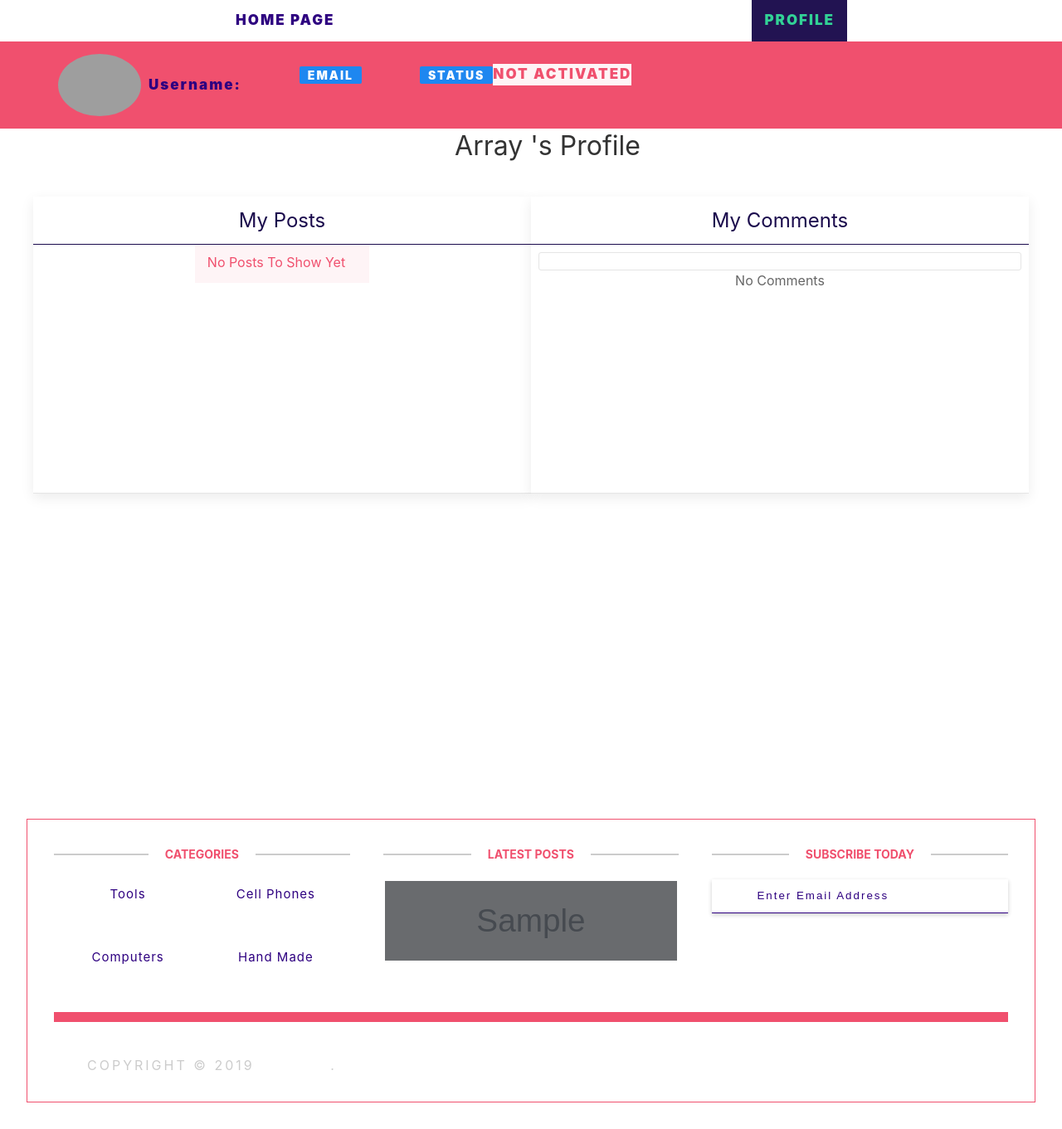
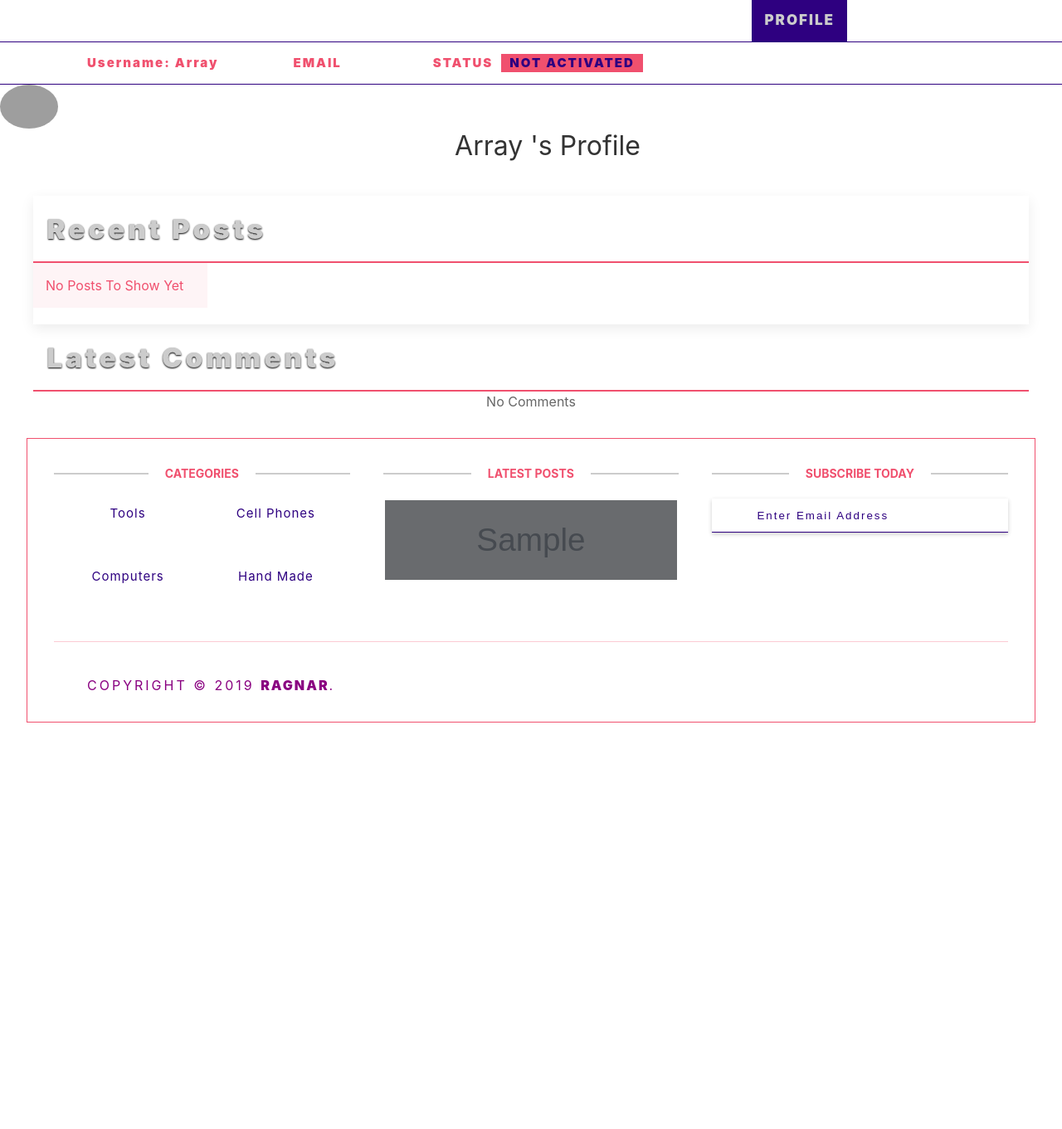
Before and after one commit to emadelawady/blog, a PHP site: page /profile.php in a window 1280 px wide. Shown: the whole page at 83% size. After the commit the page ends 871 px from the top, so only its background shows below. Run offline with PHP 8.4, Linux system fonts and the light colour scheme; a user stored in the database is signed in; data comes from the database, SQL or seed files in the repository; tables that the repository leaves empty or names only in its code hold one stand-in row (values such as "Sample post"); grey boxes marked "Sample" are stand-in pictures; some libraries are stand-ins or nearby versions; grey boxes are pictures that could not be loaded.

Commit message:
new 27/8 fix issues

```diff
--- a/includes/components/latest_posts.php
+++ b/includes/components/latest_posts.php
@@ -1,6 +1,6 @@
 <div class="uk-text-left uk-width-1-1@s uk-width-1-1@m uk-width-1-1@l uk-margin-medium-top">
 
-<span class="uk-text-left home_title">Latest Posts</span>
+<span class="uk-text-left home_title">Recently <i class="fas fa-sync-alt homepage_icon"></i></span>
 </div>
 <div class="uk-text-left uk-width-1-1@s uk-width-1-1@m uk-width-1-1@l uk-margin-remove uk-margin-auto uk-padding-remove" uk-grid>
 <?php
@@ -35,9 +35,7 @@
        </div>
        <div class="uk-width-1-2">
          <p class="uk-margin-remove-top">
-           <time datetime="2016-04-01T19:00">
-             <?php echo $post['Add_Date']; ?>
-           </time>
+             <?php echo date("D M Y", strtotime($post['Add_Date']));?>
          </p>
        </div>
      </div>
--- a/includes/components/random_posts.php
+++ b/includes/components/random_posts.php
@@ -1,6 +1,6 @@
 <div class="uk-text-left uk-width-1-1@s uk-width-1-1@m uk-width-1-1@l uk-margin-medium-top">
 
-<span class="uk-text-left home_title">Random Posts</span>
+<span class="uk-text-left home_title">Random <i class="fas fa-random homepage_icon"></i></span>
 </div>
 <div class="uk-text-left uk-width-1-1@s uk-width-1-1@m uk-width-1-1@l uk-margin-remove uk-margin-auto uk-padding-remove" uk-grid>
 <?php
@@ -36,9 +36,7 @@
                  </div>
                  <div class="uk-width-1-2">
                    <p class="uk-margin-remove-top">
-                     <time datetime="2016-04-01T19:00">
-                       <?php echo $post['Add_Date']; ?>
-                     </time>
+                       <?php echo date("D M Y", strtotime($post['Add_Date']));?>
                    </p>
                  </div>
                </div>
--- a/includes/components/top_commented.php
+++ b/includes/components/top_commented.php
@@ -1,7 +1,7 @@
 
 <div class="uk-text-left uk-width-1-1@s uk-width-1-1@m uk-width-1-1@l uk-margin-medium-top">
 
-<span class="uk-text-left home_title">TOP commented</span>
+<span class="uk-text-left home_title">Trending <i class="fas fa-chart-line homepage_icon"></i></span>
 </div>
 <div class="uk-text-left uk-width-1-1@s uk-width-1-1@m uk-width-1-1@l uk-margin-remove uk-margin-auto uk-padding-remove" uk-grid>
 <?php
@@ -39,9 +39,7 @@
                  </div>
                  <div class="uk-width-1-2">
                    <p class="uk-margin-remove-top">
-                     <time datetime="2016-04-01T19:00">
-                       <?php echo $post['Add_Date']; ?>
-                     </time>
+                     <?php echo date("D M Y", strtotime($post['Add_Date']));?>
                    </p>
                  </div>
                </div>
--- a/includes/components/top_rating.php
+++ b/includes/components/top_rating.php
@@ -1,6 +1,6 @@
 <div class="uk-text-left uk-width-1-1@s uk-width-1-1@m uk-width-1-1@l uk-margin-medium-top">
 
-<span class="uk-text-left home_title">TOP Rating</span>
+<span class="uk-text-left home_title">TOP Rating <i class="fas fa-award homepage_icon"></i></span>
 </div>
 <div class="uk-text-left uk-width-1-1@s uk-width-1-1@m uk-width-1-1@l uk-margin-remove uk-margin-auto uk-padding-remove" uk-grid>
 <?php
@@ -36,9 +36,7 @@
                  </div>
                  <div class="uk-width-1-2">
                    <p class="uk-margin-remove-top">
-                     <time datetime="2016-04-01T19:00">
-                       <?php echo $post['Add_Date']; ?>
-                     </time>
+                     <?php echo date("D M Y", strtotime($post['Add_Date']));?>
                    </p>
                  </div>
                </div>
--- a/includes/templates/comments/comment-box.php
+++ b/includes/templates/comments/comment-box.php
@@ -20,8 +20,7 @@
 
 $comments = $stmt->fetchAll();
 
-
-?>
+if (!empty($comments)) { ?>
 <div class="hold_comment">
 <?php foreach ($comments as $comment) { ?>
 
@@ -48,3 +47,4 @@
 </ul>
 <?php } ?>
 </div>
+<?php } ?>
--- a/includes/templates/footer-main.php
+++ b/includes/templates/footer-main.php
@@ -34,7 +34,7 @@
                 <div class="uk-inline-clip uk-transition-toggle uk-light _latest_posts" style="background-image: url('admin/uploads/posts/<?php echo $latest['Image']; ?>')" tabindex="0">
                   <div class="uk-overlay-primary uk-height-1-1">
                     <span class="uk-transition-slide-bottom-small uk-margin-auto" uk-icon="icon: plus; ratio: 2">
-                  <a class="dod" href="posts.php?postid=<?php echo $latest['Post_ID']; ?>"><?php echo $latest['Name']; ?></a>
+                  <a class="dod" href="posts.php?postid=<?php echo $latest['Post_ID']; ?>"><?php echo excerpt_len($latest['Name'], 10,true); ?></a>
                 </span>
 
                 </div>
--- a/includes/templates/header-light.php
+++ b/includes/templates/header-light.php
@@ -1,5 +1,4 @@
-<?php global $user_info, $session_user, $current_page; // Global Vars ?>
-
+<?php global $con, $user_info, $session_user, $current_page; // Global Vars ?>
   <!DOCTYPE html>
   <html lang="en" dir="ltr">
 
@@ -8,6 +7,8 @@
     <title>
       <?php getTitle(); ?>
     </title>
+    <link href="https://fonts.googleapis.com/css?family=Indie+Flower&display=swap" rel="stylesheet">
+
     <?php
     on_styles('uikit.min');
     on_scripts('all.min');
@@ -39,15 +40,15 @@
           <div class="uk-navbar-right">
             <ul class="uk-navbar-nav">
               <li class="<?php if(isset($current_page) && $current_page == 'add-post.php') { echo " active_upper "; } ?>">
-                <a href="add-post.php" class="">
+                <a href="add-post.php" class="a_header">
                   <i class="fas fa-edit fa-1x"></i>
-                  <?php if($current_page == 'add-post.php') { echo "<span class='uk-text-success'> Add Post</span>"; } ?>
+                  <?php if($current_page == 'add-post.php') { echo "<span class=''> Add Post</span>"; } ?>
                 </a>
               </li>
               <li class="<?php if(isset($current_page) && $current_page == 'profile.php') { echo " active_upper "; } ?>">
                 <a href="profile.php">
                   <i class="fas fa-user fa-1x"></i>
-                  <?php if($current_page == 'profile.php') { echo "<span class='uk-text-success'> Profile</span>"; } ?>
+                  <?php if($current_page == 'profile.php') { echo "<span class=''> Profile</span>"; } ?>
                 </a>
               </li>
               <li>
@@ -61,31 +62,27 @@
         </nav>
         <!-- end nav one -->
         <!-- Start nav two  -->
-        <nav class="uk-navbar uk-width-1-1 uk-margin-remove sec_background uk-padding-small" uk-navbar>
+        <nav class="uk-navbar uk-width-1-1 uk-margin-remove down_nav" uk-navbar>
           <ul class="uk-navbar-nav uk-width-1-1 uk-text-center" uk-grid>
-            <!-- Left -->
-            <li>
+            <!-- Right -->
+            <li class="profile_email">
               <a>
-                <span class="profile_img">
-                <img width="100px" src="admin/uploads/avatars/<?php echo $user_info['avatar']; ?>" alt="">
-                </span>
-                <span class="uk-text-capitalize">username: <?php echo $user_info['Username']; ?> </span>
+                <span class="uk-text-capitalize">username: <?php echo $_SESSION['user']; ?> </span>
               </a>
             </li>
-            <!-- Right -->
-            <li>
+            <li class="profile_email">
               <a>
-                <span class="uk-label">Email</span>
-                <span class="uk-alert-primary"><?php echo $user_info['Email']; ?></span>
+                <span class="">Email</span>
+                <span class=""><?php echo $user_info['Email']; ?></span>
               </a>
             </li>
-            <li>
+            <li class="profile_email">
               <a>
-                <span class="uk-label">Status</span>
+                <span class="">Status</span>
                 <?php if ($user_info['RegStatus'] == 1) {
-                  echo "<span class='uk-alert-primary'>Activated</span>";
+                  echo "<span class=''>Activated</span>";
                 } else{
-                  echo "<span class='uk-alert-danger'>Not Activated</span>";
+                  echo "<span class='uk-label-danger'>Not Activated</span>";
 
                 }?>
               </a>
--- a/index.php
+++ b/index.php
@@ -6,13 +6,15 @@
 global $current_page, $user_info;
 // get header
 $hook_up->inc_header(); ?>
-
 <div class="uk-container  uk-margin">
   <div class="uk-text-center uk-margin uk-margin-auto" uk-grid>
+    <div class="uk-text-center uk-width-1-1 no_time">
+      <h1>No Time For Bullshit , just REEL Posts</h1>
+    </div>
     <?php
       include $components . 'top_rating.php';
+      include $components . 'top_commented.php';
       include $components . 'latest_posts.php';
-      include $components . 'top_commented.php';
       include $components . 'random_posts.php';
     ?>
   </div>
--- a/layout/css/main.css
+++ b/layout/css/main.css
@@ -105,11 +105,19 @@
 
 }
 .uk-navbar-nav li a{
-  color: #2e0080;
+  color: #fff;
   letter-spacing: 1px;
   font-weight: 900;
   letter-spacing: 2px;
   font-size: 17px;
+}
+
+.list_home a{
+  color: #2e0080 !important;
+}
+
+.list_homepage a{
+  color: #2e0080 !important;
 }
 
 .list_home a:hover,
@@ -364,10 +359,21 @@
   color: #fff !important;
 }
 
+.acitveTwo a:hover {
+  color: #ccc !important;
+}
 .active_upper{
-  background: rgb(34, 19, 82) !important;
+  background: #2e0080 !important;
 }
-
+.active_upper a{
+color: #ccc !important;
+}
+.active_upper a:hover{
+  color: #fff !important;
+}
+.active_upper a svg:hover{
+  color: inherit !important;
+}
 .log-sign{
   color: #ddd;
 font-size: 26px;
@@ -380,12 +386,17 @@
 /* start Profile Page */
 .profile-title{
   margin: 0;
-  border-bottom: 1px solid #1a0a4c;
+  border-bottom: 2px solid #f0506e;
   padding: .5em;
+  text-align: left;
+  font-size: 33px;
+  color: #ccc !important;
+  font-weight: 900;
+  letter-spacing: 4px;
+  text-shadow: 0px 1px 2px #000;
 }
 .hold_posts{
-  background: #dcc;
-  padding: .5em;
+  margin: auto;
 }
 
 .profile_img img{
@@ -584,7 +595,7 @@
   display: flex;
   margin-top: 3em;
   padding: 6px;
-  background: #f0506e;
+  border-bottom: 1px solid rgba(240, 80, 110, 0.3);
   transition: all .5s ease-in;
 }
 .social_profile ul:hover{
@@ -593,7 +604,7 @@
 .social_profile ul li a {
   transition: all 0.3s ease 0s;
   font-size: 28px;
-  color: #ccc;
+  color: #f0506e;
 }
 @media only screen and (max-width:768px) {
 .social_profile ul li a{margin-right:10px;margin-bottom:10px;}
@@ -606,16 +617,23 @@
 }
 }
 .social_profile ul li a:hover{
-color:#fff;
+color:#890080;
 }
 /*END SOCIAL PROFILE CSS*/
 .copyright {
-  color: #ccc;
+  color: #890080;
   text-transform: uppercase;
   letter-spacing: 3px;
 }
-.copyright a{color:#fff;transition: all 0.2s ease 0s;}
-.copyright a:hover{color:#FFEB3B;}
+.copyright a{
+  color: #890080;
+  transition: all 0.2s ease 0s;
+  font-weight: 900;
+  letter-spacing: 2px;
+}
+.copyright a:hover{
+color: #f0506e;
+}
 /* End Footer */
 
 .home_title{
@@ -860,3 +899,91 @@
     letter-spacing: 1px;
     font-weight: 700;
 }
+
+
+.profile_email a span{
+  padding: 0 10px;
+  font-size: 15px;
+  color: #f0506e;
+  text-transform: uppercase;
+}
+.profile_email a span:nth-child(2){
+  color: #2e0080;
+}
+
+
+.homepage_icon{
+  font-size: 22px;
+  margin-left: 9px;
+  color: #f0506e;
+}
+
+
+.comment {
+  margin: 4px auto;
+  justify-content: center;
+  padding: 5px;
+  background: #f0506e;
+}
+
+.comment p {
+  margin: 2em auto;
+  padding: 1px;
+  color: #1a0a4c;
+}
+.comment p span {
+    color: #ffffff;
+}
+
+.head_post{
+  border-left: 1px solid #ccc;
+  border-right: 1px solid #ccc;
+  padding: 15px;
+}
+
+.head_post img{
+  height: 175px;
+}
+
+.caption{
+  border-bottom: 2px solid #2e0080;
+  padding: 9px;
+  margin-top: 9px;
+  border-top: 2px solid #f0506e;
+  border-radius: 0 0 25px 25px;
+  box-shadow: 0px 5px 35px 0px rgba(0, 0, 0, 0.25);
+}
+.head_post h3 a {
+    color: #2e0080;
+    font-size: 19px;
+    font-weight: 900;
+    letter-spacing: 1px;
+    text-transform: capitalize;
+}
+
+a.log-sign {
+    color: #2e0080 !important;
+}
+
+.down_nav{
+  border-top: 1px solid #2E007F;
+  border-bottom: 1px solid #2E007F;
+}
+.child_cat{
+  background: #2e0080;
+}
+
+.a_header {
+color: #f0506e !important;
+}
+
+.a_header:hover {
+  color: #2e0080 !important;
+}
+.no_time{
+  padding: 2em;
+}
+.no_time h1{
+  font-family: 'Indie Flower', cursive;
+  color: #2e0080;
+}
--- a/profile.php
+++ b/profile.php
@@ -21,8 +21,12 @@
 			// users table
 			global $user_info;
        ?>
-
-  <main class="uk-margin-remove uk-margin-auto fullHieght" uk-grid>
+			 <a>
+				 <span class="profile_img">
+				 <img width="70px" src="admin/uploads/avatars/<?php echo $user_info['avatar']; ?>" alt="">
+				 </span>
+			 </a>
+  <main class="uk-margin-remove uk-margin-auto" uk-grid>
     <!-- <div id="sidebar" class="uk-width-1-6 uk-padding-remove">
         <?php	//include $templates . 'sidebar.php'; ?>
     </div> -->
@@ -33,26 +37,27 @@
           <h2><?php echo $_SESSION['user']; ?> 's Profile</h2>
         </div>
 				<!-- Start My Posts -->
-        <div class="uk-width-1-2 uk-card uk-card-default uk-padding-remove">
-					<h3 class="MainColor profile-title">My Posts</h3>
+        <div class="uk-width-1-1 uk-card uk-card-default uk-padding-remove">
+					<h3 class="MainColor profile-title">Recent Posts</h3>
 
-          <div class="uk-card-header uk-height-medium overflow_scroll">
+					<div class="hold_posts cat-posts uk-border-rounded" uk-grid>
           <?php
 
-          $user_posts = get_posts_by('Member_ID', $user_info['UserID']);
+          $user_posts = get_posts_by('Member_ID', $user_info['UserID'], 3);
 					if(!empty($user_posts)){
            foreach ($user_posts as $post) { ?>
-						 <div class="hold_posts" uk-grid>
-							 <div class="uk-width-1-2">
+						 <div class="uk-width-1-3">
+							 <div class="head_post">
                 <h3 class="MainColor">
                   <a href="posts.php?postid=<?php echo $post['Post_ID']; ?>" id="<?php echo $post['Post_ID']; ?>" class="checkActive">
                   <?php echo $post['Name']; ?>
                 </a>
                 </h3>
+								<img src="<?php echo empty($post['Image']) ? 'admin/uploads/posts/user.jpg' : 'admin/uploads/posts/' . $post['Image'];?>" alt="">
 							</div>
-              <div class="uk-width-1-2 caption">
-                <p><?php echo $post['Description']; ?></p>
-                <span><?php echo $post['Add_Date']; ?></span>
+              <div class="caption">
+                <p><?php echo excerpt_len($post['Description'], 50); ?></p>
+								<?php echo date("D M Y", strtotime($post['Add_Date']));?>
                 <span><?php echo $post['Rating']; ?></span>
                 <br>
                 <span><?php echo $post['Username']; ?></span>
@@ -67,14 +72,10 @@
 			</div>
 			<!-- End My Posts -->
 
-			<!-- Start My Comments -->
-      <div class="uk-width-1-2 uk-card uk-card-default uk-padding-remove">
-				<h3 class="MainColor profile-title">My Comments</h3>
-        <div class="uk-card-header uk-height-medium overflow_scroll">
+		<div class="uk-width-1-1 uk-padding-remove uk-margin-auto-vertical">
+			<h3 class="MainColor profile-title">Latest Comments</h3>
+			<div class="uk-card">
 			<?php
-				echo "<pre>";
-				print_r($user_info);
-				echo "</pre>";
 			// Select All Users Except Admin
 
 			$stmt = $con->prepare("SELECT comments.*, users.Username, posts.*
@@ -83,7 +84,9 @@
 														ON comments.`user-id` = users.UserID
 														INNER JOIN posts
 														ON comments.`post-id` = posts.Post_ID
-                              WHERE `user-id` = ?");
+														WHERE `user-id` = ?
+														LIMIT 3
+														");
 
 			// Execute The Statement
 
@@ -95,12 +98,14 @@
 
 			if (! empty($comments)) {
 				foreach ($comments as $comment) { ?>
-						<div class="uk-alert">
-							<h5><?php echo $comment['Username']; ?></h5>
-							<p>
-							<?php echo $comment['comment']; ?>
+					<div class="comment uk-width-1-1" uk-grid>
+						<p class="uk-width-1-2">
+						<span><?php echo $comment['comment']; ?></span>
 						</p>
-							<span>post : <?php echo $comment['Name']; ?></span>
+						<p class="uk-width-1-2">
+						@
+						<span><?php echo $comment['Name']; ?></span>
+						</p>
 					</div>
 			<?php  }
 
@@ -117,7 +122,6 @@
   </main>
   <?php
 		$hook_up->inc_footer('main', '-');
-
   	} else {
   		header('Location: login.php');
 
```
Also changed, not shown: other parts of layout/css/main.css (+29 -21 lines), categories.php (+31 -16 lines), includes/templates/header.php (+34 -26 lines), pagination-class.php (+16 -8 lines), admin/uploads/avatars/30670_avatar.jpg (added). Lines whose indentation alone changed are shown as unchanged.
